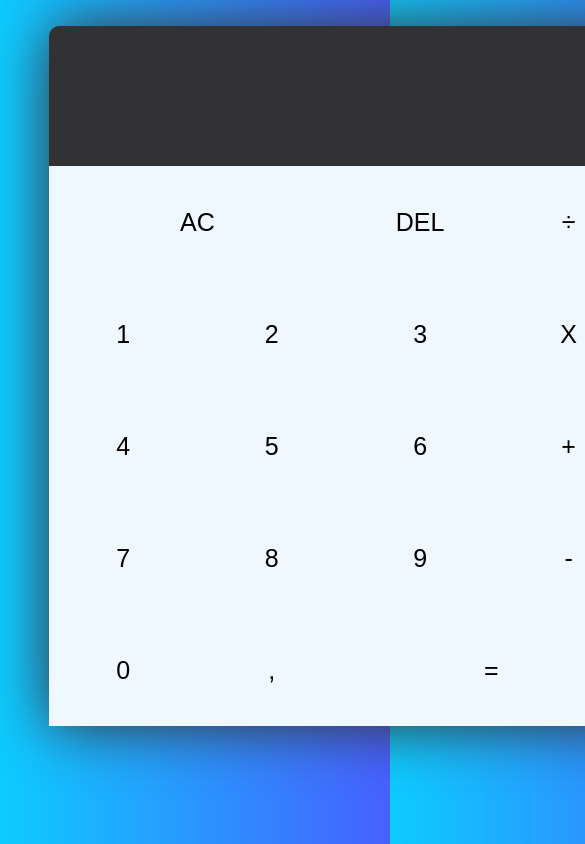
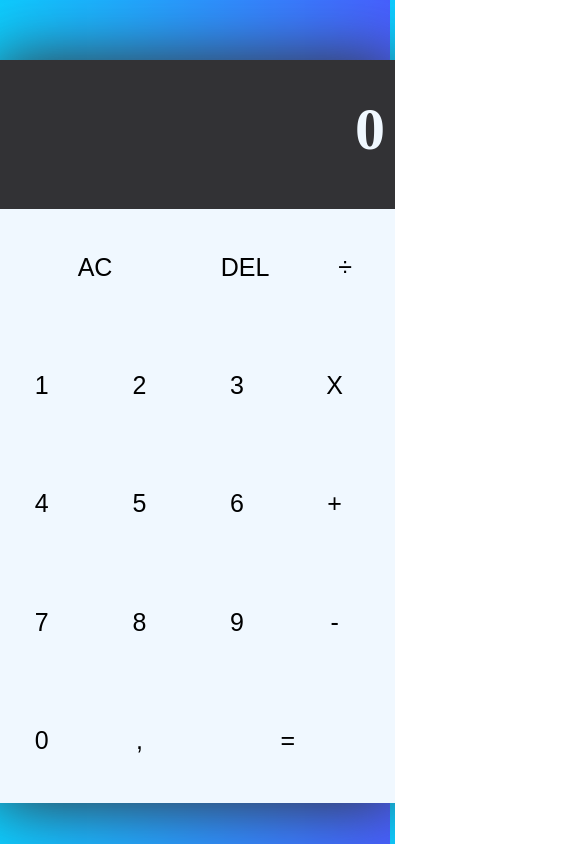
Before and after one commit to Gabriel-M2/Calculadora-em-JS, a plain HTML site: page index.html in a window 390 px wide. Shown: the top 844 px of the page, 585 px wide, since content can reach past the window. Drawn offline with Linux system fonts and the light colour scheme.

Commit message:
Melhorias JS + CSS e responsividade

```diff
--- a/css/style.css
+++ b/css/style.css
@@ -1,17 +1,21 @@
+*{
+    margin: 0;
+    padding: 0;
+}
+
 body{
     background: rgb(13,204,255);
     background: linear-gradient(90deg, rgba(13,204,255,1) 0%, rgba(71,96,255,1) 100%);
-
+    display: flex;
+    justify-content: center;
 }
 .main{
-
-    margin-top: 7%;
-    margin-left: calc(35% - 90px);
-    position: relative;
+    min-width: 400px;
+    margin-top: 60px;
     background-color: aliceblue;
-    width: 600px;
-    height: 700px;
-    border-radius: 3% 3% 2% 2%;
+    width: 37.5rem;
+    height: 43.75rem;
+    border-radius: 20px 20px 0 0 ;
     box-shadow: 0 0 60px rgb(53, 51, 51) ;
 }
 .display{
@@ -19,7 +23,7 @@ body{
     width: 100%;
     height: 20%;
     background-color: rgb(50, 50, 53);
-    border-radius: 10px 10px 0px 0px;
+    border-radius: 10px 10px 0 0;
     display: flex;
     justify-content: flex-end;
 }
@@ -31,46 +35,23 @@ body{
     margin-right: 10px;
 }
 
-.buttons{
+.buttons {
     display: flex;
     flex-direction: column;
-    width: 99%;
-    height: 80%;
-
 }
-.l1{
+.peq{
     display: block;
     width: 100%;
-    height: 20%;
-}
-.l2{
-    display: block;
-    width: 100%;
-    height: 20%;
-}
-.l3{
-    display: block;
-    width: 100%;
-    height: 20%;
-}
-.l4{
-    display: block;
-    width: 100%;
-    height: 20%;
-}
-.l5{
-    display: block;
-    width: 100%;
-    height: 20%;
+    height: 7rem;
 }
 button{
-   outline: none;
-   border-width: 0;
-   font-size: 25px;
-   cursor: pointer;
-   background-color: aliceblue;
+    padding: 0;
+    outline: none;
+    border-width: 0;
+    font-size: 25px;
+    cursor: pointer;
+    background-color: aliceblue;
 }
-
 button:hover{
     background-color: rgb(65, 65, 70);
     color: aliceblue;
@@ -79,65 +60,54 @@ button:hover{
 #ac{
     width: 50%;
     height: 100%;
-    margin: 0px;
+    margin: 0;
 }
 #del{
     width: 25%;
     height: 100%;
     margin: -4px;
-
 }
 #divi{
     width: 25%;
     height: 100%;
-    margin: 0px;
+    margin: 0;
 }
-
-.um{
-    width: 25%;
-    height: 100%;
-    margin: 0px;
-}
-.dois{
-    width: 25%;
-    height: 100%;
-    margin: -4px;
-
-}
-.tres{
-    width: 25%;
-    height: 100%;
-    margin: 0px;
+.num{
+    width: 9.18rem;
+    height: 7rem;
 }
 #zero{
     width: 25%;
     height: 100%;
-    margin: 0px;
-}
-#virg{
-    width: 25%;
-    height: 99%;
-    margin: -4px;
-
-}
-#multi{
-    width: 25%;
-    height: 100%;
-    margin: -4px;
-}
-#mais{
-    width: 25%;
-    height: 100%;
-    margin: -4px;
-}
-
-#menos{
-    width: 25%;
-    height: 100%;
-    margin: -4px;
+    margin: 0;
 }
 #igual{
-    width: 49%;
+    width: 18.64rem;
     height: 100%;
 
 }
+
+
+@media (max-width: 660px)
+{
+   .main{
+       width: 100vw;
+       height: 88vh;
+       border-radius: 0;
+   }
+   .num{
+       width: 24vw;
+       height: 14vh;
+   }
+    #igual{
+        width: 50vw;
+    }
+   .display{
+       border-radius: 0;
+   }
+
+    .peq{
+        height: 14vh;
+    }
+
+}
--- a/index.html
+++ b/index.html
@@ -15,32 +15,32 @@
                 <h1 id="numeros">0</h1>
             </div>
             <div class="buttons">
-                <div class="l1">
-                    <button onclick="nums('ac')"" id="ac">AC</button>
+                <div class="peq">
+                    <button onclick="nums('ac')" id="ac">AC</button>
                     <button  onclick="nums('del') " id="del">DEL</button>
                     <button onclick="nums('divi')" id="divi">÷</button>
                 </div>
-                <div class="l2">
-                    <button onclick="nums(1)" class="um">1</button>
-                    <button onclick="nums(2)" class="dois">2</button>
-                    <button onclick="nums(3)" class="tres">3</button>
-                    <button onclick="nums('multi')" id="multi">X</button>
+                <div class="peq">
+                    <button onclick="nums(1)" class="num">1</button>
+                    <button onclick="nums(2)" class="num">2</button>
+                    <button onclick="nums(3)" class="num">3</button>
+                    <button onclick="nums('multi')" class="num">X</button>
                 </div>
-                <div class="l3">
-                    <button onclick="nums(4)" class="um">4</button>
-                    <button onclick="nums(5)" class="dois">5</button>
-                    <button onclick="nums(6)" class="tres">6</button>
-                    <button onclick="nums('mais')" id="mais">+</button>
+                <div class="peq">
+                    <button onclick="nums(4)" class="num">4</button>
+                    <button onclick="nums(5)" class="num">5</button>
+                    <button onclick="nums(6)" class="num">6</button>
+                    <button onclick="nums('mais')" class="num">+</button>
                 </div>
-                <div class="l4">
-                    <button onclick="nums(7)" class="um">7</button>
-                    <button onclick="nums(8)" class="dois">8</button>
-                    <button onclick="nums(9)" class="tres">9</button>
-                    <button onclick="nums('menos')" id="menos">-</button>
+                <div class="peq">
+                    <button onclick="nums(7)" class="num">7</button>
+                    <button onclick="nums(8)" class="num">8</button>
+                    <button onclick="nums(9)" class="num">9</button>
+                    <button onclick="nums('menos')" class="num">-</button>
                 </div>
                 <div class="l5">
-                    <button onclick="nums(0)" id="zero">0</button>
-                    <button onclick="nums(',')" id="virg">,</button>
+                    <button onclick="nums(0)" class="num">0</button>
+                    <button onclick="nums(',')" class="num">,</button>
                     <button onclick="nums('igual')" id="igual">=</button>
                 </div>
 
--- a/js/script.js
+++ b/js/script.js
@@ -114,42 +114,42 @@ function nums(num) {
             aux = 1
             break;
         case "ac":
-            if (numeros == "0") {
+            if (numeros === "0") {
 
             }
             if (numeros.length <= 1) {
-                document.getElementById("numeros").innerText = "0";
+                Del()
             }
-            if (numeros != "0") {
+            if (numeros !== "0") {
                 let tamanho = numeros.length - 1
                 document.getElementById("numeros").innerText = numeros.substr(0, tamanho);
             }
             break;
         case "del":
-            document.getElementById("numeros").innerText = "0";
+            Del()
             aux = 0;
             break;
         case "multi":
             num1 = numeros
-            document.getElementById("numeros").innerText = "0";
+            Del()
             op = "multi"
             aux = 0;
             break;
         case "divi":
             num1 = numeros
-            document.getElementById("numeros").innerText = "0";
+            Del()
             op = "divi"
             aux = 0;
             break;
         case "mais":
             num1 = numeros
-            document.getElementById("numeros").innerText = "0";
+            Del()
             op = "mais"
             aux = 0;
             break;
         case "menos":
             num1 = numeros
-            document.getElementById("numeros").innerText = "0";
+            Del()
             op = "menos"
             aux = 0;
             break;
@@ -188,6 +188,9 @@ function nums(num) {
         function Inner(text){
             document.getElementById("numeros").innerText = text;
         }
+        function Del(){
+            document.getElementById("numeros").innerText = '0';
+        }
 
 
 }
```
